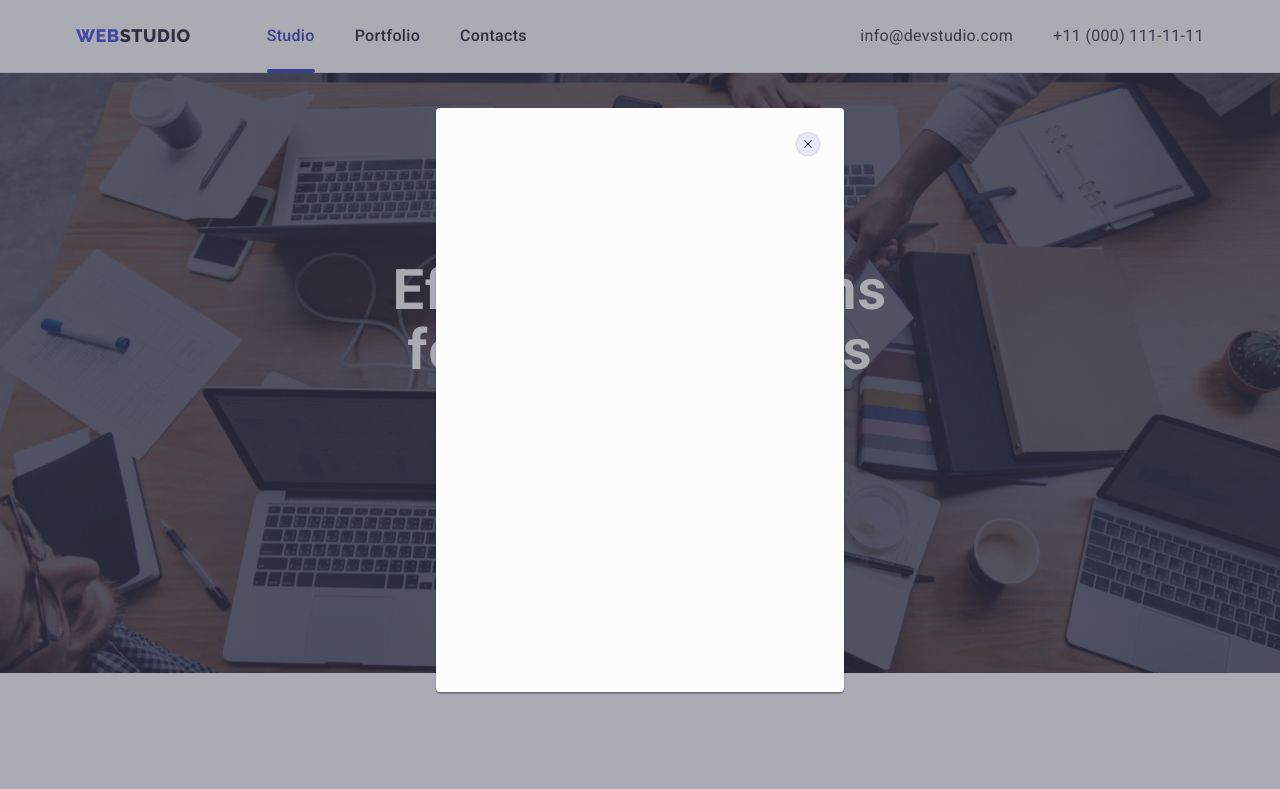
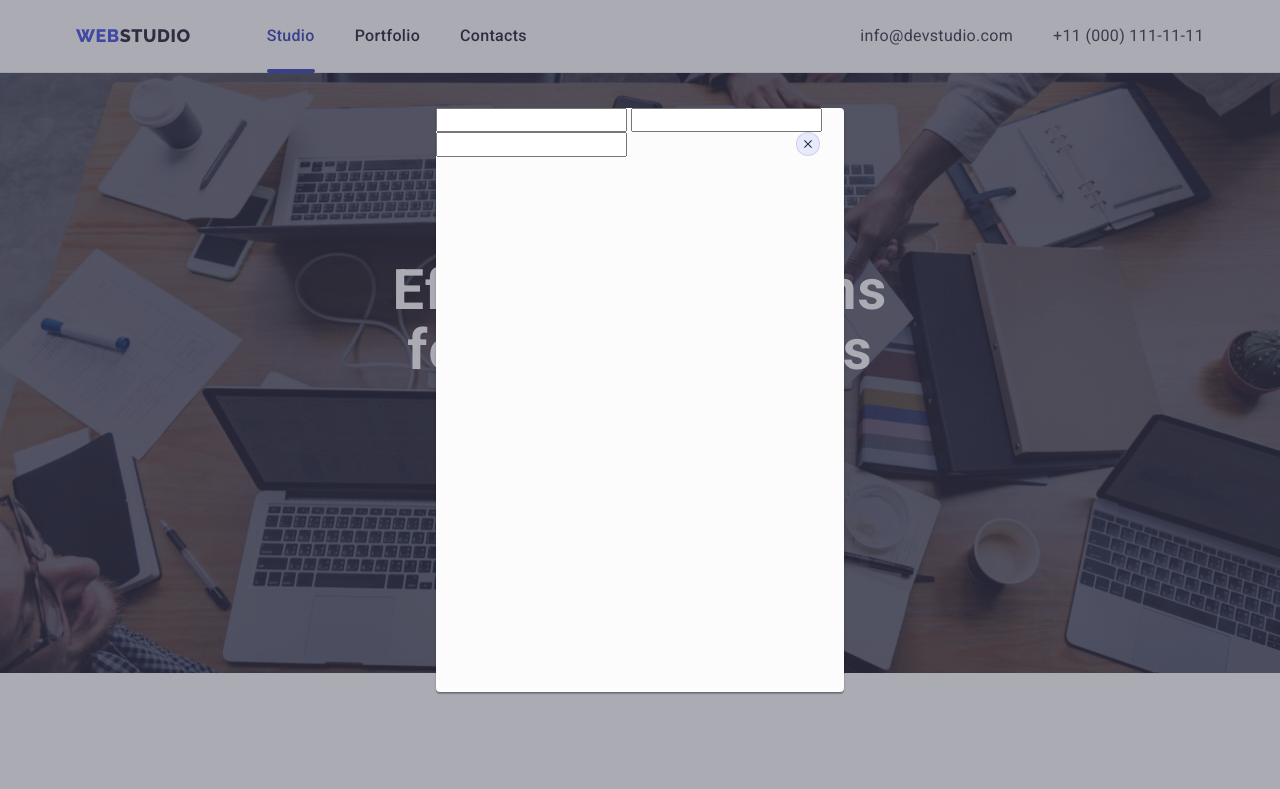
Before and after one commit to Tatyana277/goit-markup-hw-06, a plain HTML site: page index.html in a window 1280 px wide. Both pictures are taken after a click on the button "Order Service". Shown: the top 789 px of the page. Drawn offline with nearby package versions, Linux system fonts and the light colour scheme.

Commit message:
begin hw 6

```diff
--- a/css/styles.css
+++ b/css/styles.css
@@ -638,3 +638,7 @@ body {
   visibility: hidden;
   pointer-events: none;
 }
+
+.form {
+display: block;
+}
--- a/index.html
+++ b/index.html
@@ -406,6 +406,18 @@
             <use href="./images/icons.svg#icon-close-black"></use>
           </svg>
         </button>
+        <form action="">
+          <div class="form">
+          <label for="name"></label>
+          <input type="name" id="name">
+
+          <label for="tel"></label>
+          <input type="tel" name="" id="">
+
+          <label for="email"></label>
+          <input type="email" name="email" id="email">
+          </div>
+        </form>
       </div>
     </div>
     <script src="./js/modal.js"></script>
```
